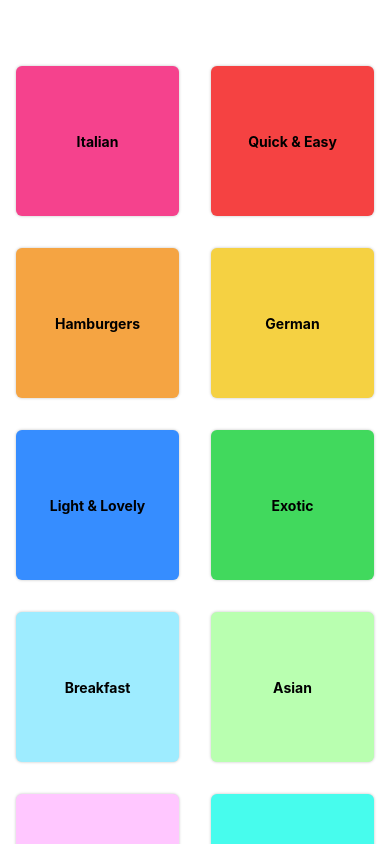
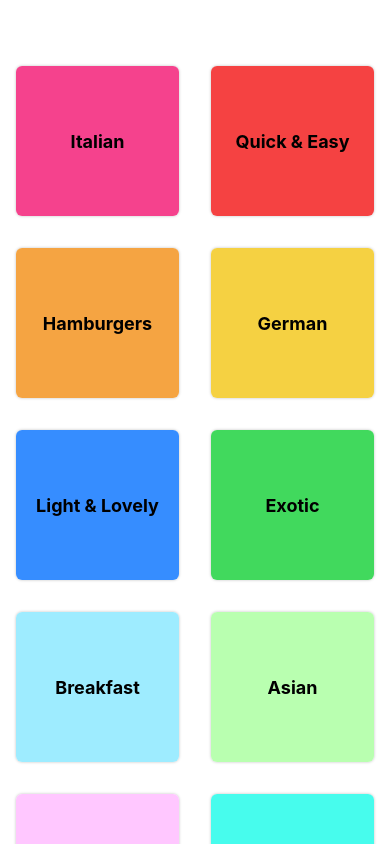
Before and after one commit to jvanleersum/React-Native-Demo-Meals-App, a React Native app: screen / in a window 390 px wide. Built offline with nearby package versions, Linux system fonts and the light colour scheme.

Commit message:
Updated pressable and background color of the entire app

```diff
--- a/app.json
+++ b/app.json
@@ -5,6 +5,7 @@
     "version": "1.0.0",
     "orientation": "portrait",
     "icon": "./assets/icon.png",
+    "backgroundColor": "#24180f",
     "splash": {
       "image": "./assets/splash.png",
       "resizeMode": "contain",
--- a/components/CategoryTile.js
+++ b/components/CategoryTile.js
@@ -1,10 +1,12 @@
-import { View, Text, StyleSheet, Pressable } from "react-native";
+import { View, Text, StyleSheet, Pressable, Platform } from "react-native";
 
 const CategoryTile = ({ title, color }) => {
   return (
-    <View style={[styles.container, { backgroundColor: color }]}>
-      <Pressable android_ripple={{color: 'white'}} style={({pressed}) => {pressed && styles.pressedItem}}>
+    <View style={styles.outerContainer}>
+      <Pressable android_ripple={{color: 'white'}} style={({pressed}) => [styles.button, pressed && styles.pressedItem]}>
+        <View style={[styles.innerContainer, { backgroundColor: color }]}>
         <Text style={styles.title}>{title}</Text>
+        </View>
       </Pressable>
     </View>
   );
@@ -13,26 +15,34 @@ const CategoryTile = ({ title, color }) => {
 export default CategoryTile;
 
 const styles = StyleSheet.create({
-  container: {
+  outerContainer: {
     flex: 1,
     width: 150,
     height: 150,
-    justifyContent: "center",
-    alignItems: "center",
     margin: 16,
-    padding: 8,
     borderRadius: 6,
     elevation: 4,
     shadowColor: "black",
     shadowOffset: { width: 0, height: 0 },
     shadowOpacity: 0.25,
     shadowRadius: 3,
+    overflow: Platform.OS === 'android' ? "hidden" : "visible"
+  },
+  button: {
+    flex: 1
   },
   pressedItem: {
     opacity: 0.5
   },
+  innerContainer: {
+    flex: 1,
+    justifyContent: 'center',
+    alignItems: "center",
+    padding: 16,
+    borderRadius: 6,
+  },
   title: {
     fontWeight: "bold",
-  },
-
+    fontSize: 18
+  }
 });
```
